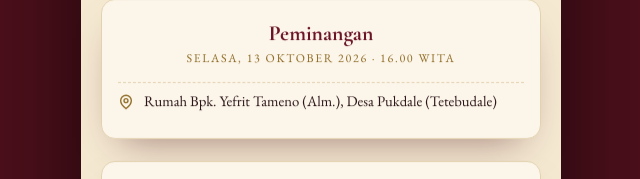
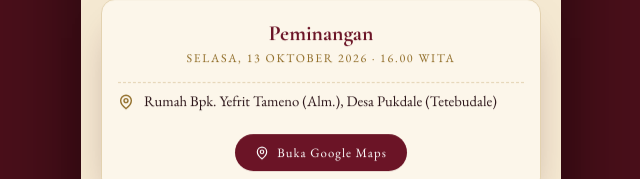
Before and after one commit to websitesaya/Undangan_Rista-Lita, a plain HTML site: page index.html in a window 1280 px wide. Shown: the part 2386-2565 px from the top of the page, without its empty margins (319-959 px from the left). Drawn offline with nearby package versions, Linux system fonts and the light colour scheme; no server answers.

Commit message:
Update index.html

```diff
--- a/index.html
+++ b/index.html
@@ -157,6 +157,10 @@
           <svg width="16" height="16" viewBox="0 0 24 24" fill="none" stroke="currentColor" stroke-width="2"><path d="M20 10c0 6-8 12-8 12S4 16 4 10a8 8 0 0116 0z"/><circle cx="12" cy="10" r="3"/></svg>
           <span>Rumah Bpk. Yefrit Tameno (Alm.), Desa Pukdale (Tetebudale)</span>
         </div>
+        <a class="btn-maps" id="mapsResepsi" href="https://www.google.com/maps/search/?api=1&query=Desa+Pukdale+Tetebudale" target="_blank" rel="noopener">
+          <svg width="14" height="14" viewBox="0 0 24 24" fill="none" stroke="currentColor" stroke-width="2"><path d="M20 10c0 6-8 12-8 12S4 16 4 10a8 8 0 0116 0z"/><circle cx="12" cy="10" r="3"/></svg>
+          Buka Google Maps
+        </a>
       </div>
 
       <div class="event-card reveal">
```
